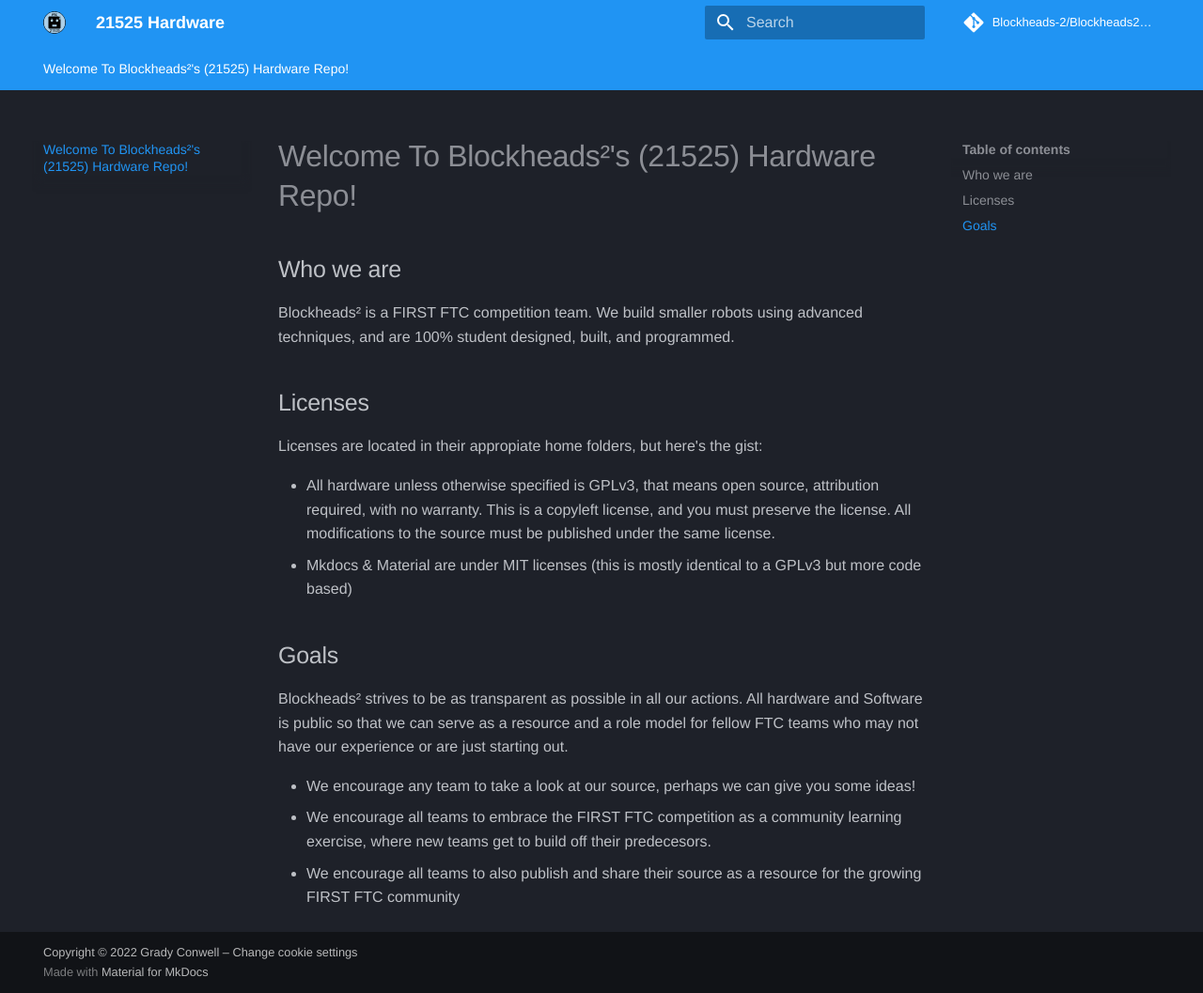
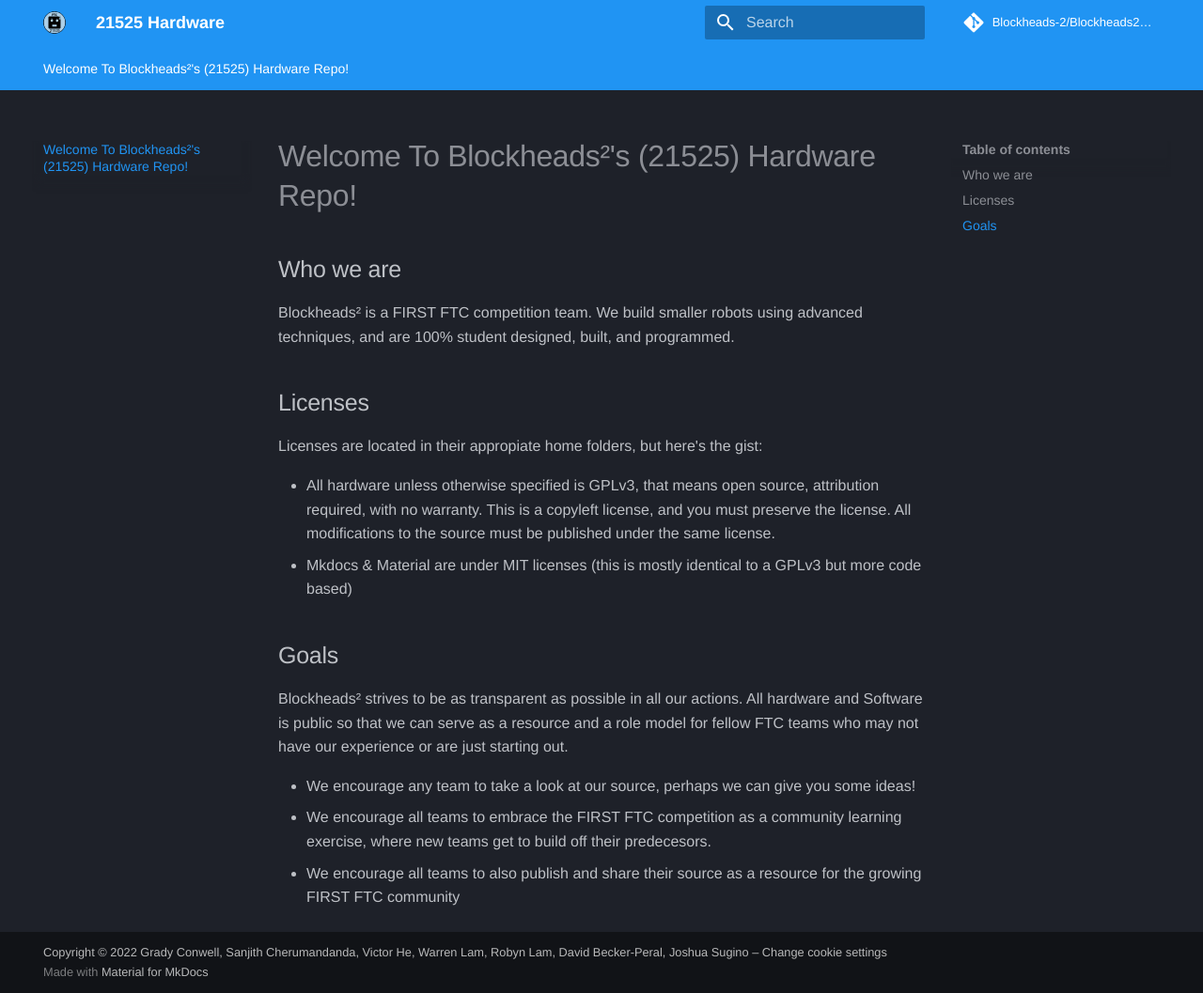
Before and after one commit to Blockheads-2/Blockheads-2-2022-23-Hardware, an MkDocs documentation site: the page built from docs/index.md, in a window 1280 px wide and 1057 px high. Shown: the whole window at 94% size. Built offline with MkDocs 1.6.1 and Material for MkDocs 9.7.7, drawn with Linux system fonts in a browser that asks for light colours; some web fonts are replaced; comment, search, counter and statistics services are not loaded.

Commit message:
Add more Copyright holders

```diff
--- a/mkdocs.yml
+++ b/mkdocs.yml
@@ -37,7 +37,7 @@ extra:
       provider: google
       property: G-XXXXXXXXXX
 copyright: >
-    Copyright &copy; 2022 Grady Conwell –
+    Copyright &copy; 2022 Grady Conwell, Sanjith Cherumandanda, Victor He, Warren Lam, Robyn Lam, David Becker-Peral, Joshua Sugino –
     <a href="#__consent">Change cookie settings</a>
 
 plugins:
```
